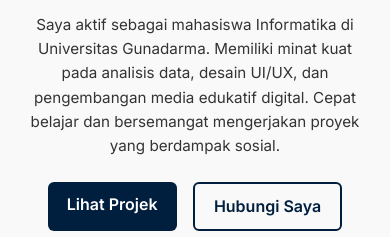
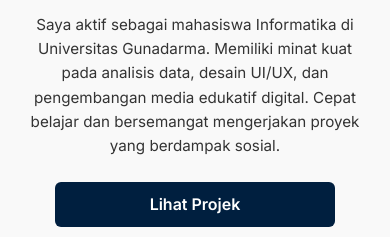
Before and after one commit to HurulA26/Portofolio-Hurul, a plain HTML site: page index.html in a window 390 px wide. Shown: the part 569-806 px from the top of the page. Drawn offline with Linux system fonts and the light colour scheme.

Commit message:
Update styles.css
updatean baru

```diff
--- a/styles.css
+++ b/styles.css
@@ -296,3 +296,18 @@ footer {
     display: block;
   }
 }
+
+/* ===== Extra Responsive (HP kecil) ===== */
+@media (max-width: 500px) {
+  .cta-row {
+    flex-direction: column;   /* tombol ke bawah */
+    align-items: center;
+    gap: 0.8rem;
+    width: 100%;
+  }
+
+  .cta-row .btn {
+    width: 80%;               /* tombol lebih lebar di HP */
+    text-align: center;
+  }
+}
```
